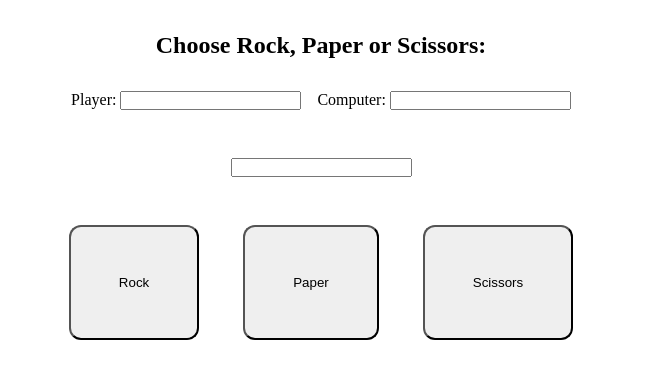
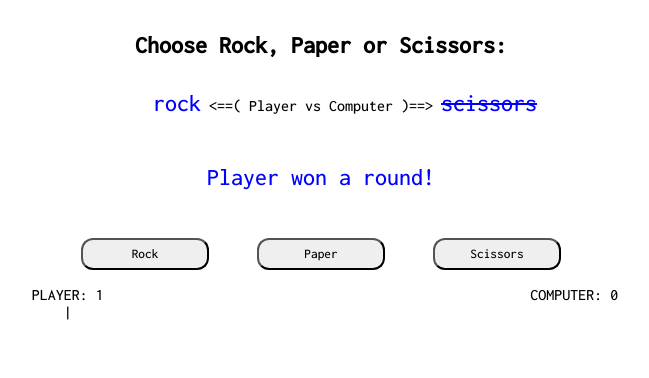
Before and after one commit to sunfriend/Rock_Paper_Scissors, a plain HTML site: page index.html in a window 1280 px wide. Both pictures are taken after a click on the button "Rock". Shown: the whole page, without its empty margins (319-968 px from the left). Drawn offline with Linux system fonts and the light colour scheme.

Commit message:
Basic logic and ui done

```diff
--- a/index.html
+++ b/index.html
@@ -15,22 +15,23 @@
         </div>
         <div class="selection-container">
             <div>
-                <label for="player-selection">Player:</label>
                 <input id="player-selection" type="text" readonly>
-            </div>
-            <div>
-                <label for="computer-selection">Computer:</label>
+                <label for="player-selection"><==( Player vs Computer )==></label>
                 <input id="computer-selection" type="text" readonly>
             </div>
         </div>
         <div class="summary-container">
-            <input id="result-output" type="text" readonly>
+            <input id="round-result" type="text" readonly>
         </div>
         <div class="buttons-container">
             <button id="rock" type="button" class="btn">Rock</button>
             <button id="paper" type="button" class="btn">Paper</button>
             <button id="scissors" type="button" class="btn">Scissors</button>
         </div>
+        <div id="score">
+            <div class="player-score">PLAYER: <span>0</span></div>
+            <div class="computer-score">COMPUTER: <span>0</span></div>
+        </div>
     </div>
 </body>
 </html>
--- a/script.js
+++ b/script.js
@@ -1,7 +1,83 @@
 const buttons = document.querySelectorAll("button");
+const playerChoice = document.querySelector("#player-selection");
+const resultOutput = document.querySelector("#round-result")
+const computerChoice = document.querySelector("#computer-selection");
+const playerScoreDisplay = document.querySelector(".player-score");
+const computerScoreDisplay = document.querySelector(".computer-score")
+let [playerScoreCounter, computerScoreCounter, roundsCounter] = [0, 0, 0];
+const choiceSelector = [{name: "rock", beats: "scissors"},
+                        {name: "paper", beats: "rock"},
+                        {name: "scissors", beats: "paper"}];
 
-buttons.forEach(btn => btn.addEventListener("click", playerSelection));
+buttons.forEach(btn => btn.addEventListener("click", function (e) {
+    let result = playRound(playerSelection(e), computerSelection());
+    drawResults(result);
+    checkWinner();
+}));
+
 
 function playerSelection(e) {
-    console.log(buttons);
+    return choiceSelector.filter(obj => obj.name === e.target.id);
 }
+
+function computerSelection() {
+    return choiceSelector[Math.floor(Math.random() * 3)];
+}
+
+function playRound(player, computer) {
+    playerChoice.value = player[0].name;
+    computerChoice.value = computer.name;
+    playerChoice.style.setProperty("text-decoration", "none");
+    computerChoice.style.setProperty("text-decoration", "none");
+
+    if (computer.name === player[0].name) {
+        resultOutput.value = "It's a draw!";
+        return 0;
+    }
+    else if (computer.beats === player[0].name) {
+        resultOutput.value = "Player lost a round";
+        playerChoice.style.setProperty("text-decoration", "line-through");
+        return -1;
+    }
+    else if (player[0].beats === computer.name) {
+        resultOutput.value = "Player won a round!";
+        computerChoice.style.setProperty("text-decoration", "line-through");
+        return 1;
+    }
+}
+
+function drawResults(result) {
+    let element = document.createElement("p");
+    if (result > 0) {
+        const textNode = document.createTextNode("|");
+        element.appendChild(textNode);
+        playerScoreDisplay.appendChild(element);
+        playerScoreCounter++;
+        playerScoreDisplay.querySelector("span").innerText = playerScoreCounter;
+    }
+    else if (result < 0) {
+        const textNode = document.createTextNode("|");
+        element.appendChild(textNode);
+        computerScoreDisplay.appendChild(element);
+        computerScoreCounter++;
+        computerScoreDisplay.querySelector("span").innerText = computerScoreCounter;
+    }
+   /*  else {
+        const textNode = document.createTextNode("0");
+        element.appendChild(textNode);
+        let parCopy = element.cloneNode(true);
+        computerScoreDisplay.appendChild(element);
+        playerScoreDisplay.appendChild(parCopy);
+    } */
+}
+
+function checkWinner(rounds = 5) {
+    if (computerScoreCounter >= rounds) {
+        alert("Computer won the game!");
+        location.reload();
+    }
+    else if (playerScoreCounter >= rounds) {
+        alert("Player won the game");
+        location.reload();
+    }
+}
--- a/style.css
+++ b/style.css
@@ -1,7 +1,15 @@
+@import url('https://fonts.googleapis.com/css2?family=Inconsolata:wght@500&family=Marck+Script&display=swap');
+
 * {
     margin: 0px;
     padding: 0px;
     box-sizing: border-box;
+    font-family: 'Inconsolata', monospace;
+}
+
+input {
+    font-size: 1.5rem;
+    color: blue;
 }
 
 .rps-header h2 {
@@ -16,6 +24,25 @@
     justify-content: center;
 }
 
+#player-selection {
+    border: none;
+    text-align: right;
+    outline: none;
+    width: 6rem;
+}
+
+#computer-selection {
+    border: none;
+    outline: none;
+    width: 6rem;
+}
+
+#round-result {
+    border: none;
+    outline: none;
+    text-align: center;
+}
+
 .buttons-container {
     text-align: center;
     margin: 1rem 0;
@@ -23,12 +50,31 @@
 
 .btn {
     margin: 0 20px;
-    padding: 3rem;
     border-radius: 12px;
     outline: none;
+    width: 8rem;
+    height: 2rem;
+    text-align: center;
+    cursor: pointer;
+    transition: 100ms;
+}
+
+.btn:hover {
+    transform: scale(1.15);
 }
 
 .summary-container {
     text-align: center;
     margin: 3rem 0;
 }
+
+#score {
+    display: grid;
+    grid-template-columns: 15rem 15rem;
+    justify-content: space-evenly;
+    justify-items: center;
+}
+
+.player-score, .computer-score {
+    text-align: center;
+}
```
